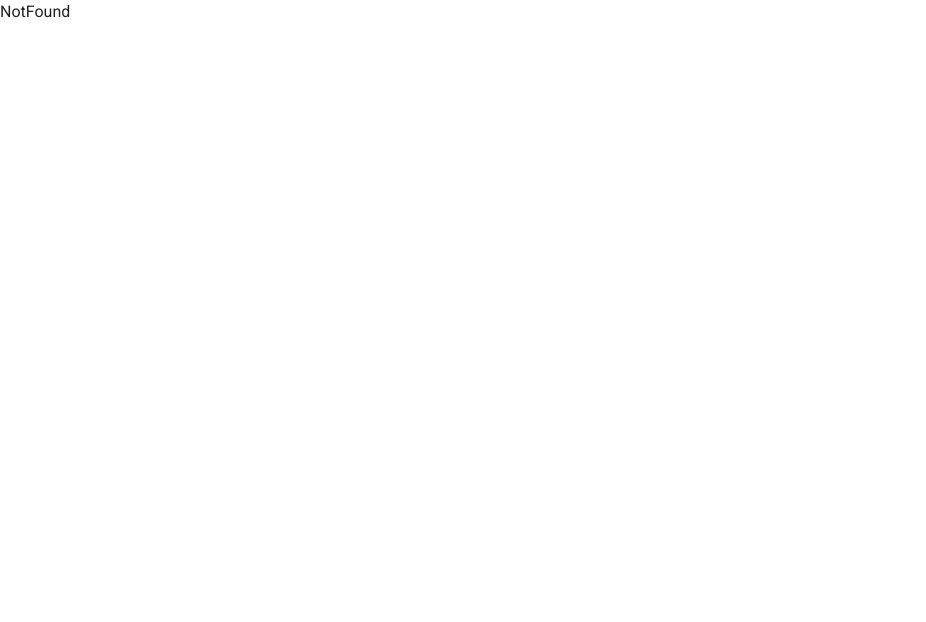
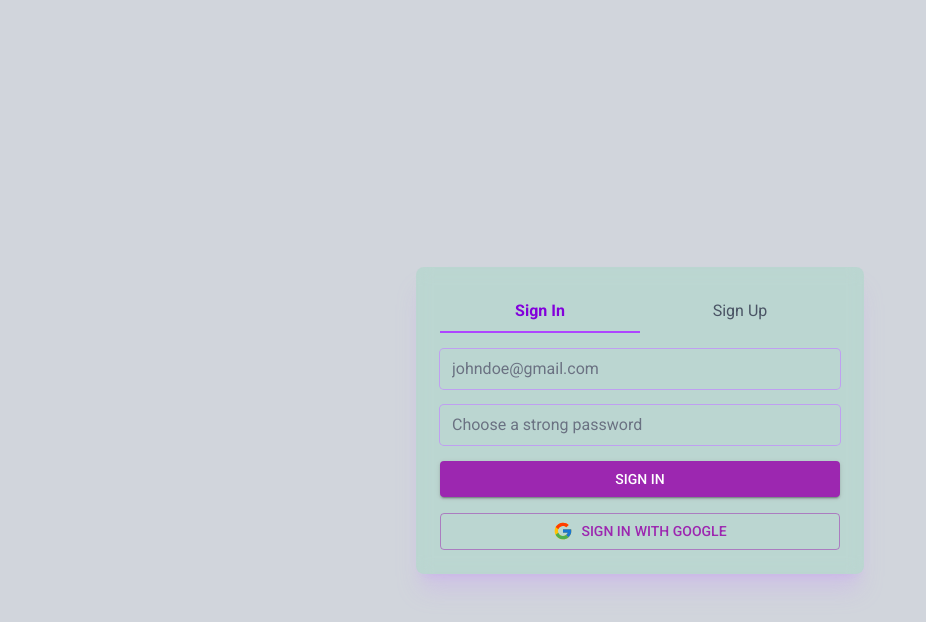
Before and after one commit to dev-mosarof66/AI-TUTOR, a Next.js app: page /auth in a window 1280 px wide. Before the commit this address had no page. Shown: the top 622 px of the page, without its empty margins (0-926 px from the left). Built offline with nearby package versions, Linux system fonts and the light colour scheme; what @mui/material-nextjs would draw is missing.

Commit message:
login and signup added

```diff
--- a/package.json
+++ b/package.json
@@ -30,6 +30,7 @@
     "mongoose": "^8.16.5",
     "multer": "^2.0.2",
     "next": "15.4.2",
+    "next-auth": "^4.24.11",
     "next-cloudinary": "^6.16.0",
     "next-video": "^2.2.1",
     "react": "19.1.0",
--- /dev/null
+++ b/src/app/api/auth/[...nextauth]/route.ts
@@ -0,0 +1,9 @@
+import NextAuth from 'next-auth'
+
+export default NextAuth({
+    callbacks: {
+        session({ session, token, user }) {
+            return session
+        }
+    }
+})
--- /dev/null
+++ b/src/app/auth/layout.tsx
@@ -0,0 +1,16 @@
+"use client";
+import React, { useEffect } from "react";
+import { useAppDispatch } from "../hooks";
+import { changeTheme } from "@/features/theme/themeSlice";
+
+const AuthLaout = ({ children }: { children: React.ReactNode }) => {
+  const dispatch = useAppDispatch();
+  useEffect(() => {
+    const load = localStorage.getItem("p_xyz");
+    const theme = load ? JSON.parse(load) : null;
+    dispatch(changeTheme(theme));
+  }, [dispatch]);
+  return <div>{children}</div>;
+};
+
+export default AuthLaout;
--- /dev/null
+++ b/src/app/auth/page.tsx
@@ -0,0 +1,142 @@
+"use client";
+import React, { useState } from "react";
+import { useAppSelector } from "../hooks";
+import { Button } from "@mui/material";
+import { FcGoogle } from "react-icons/fc";
+
+const AuthForm = () => {
+  const isDarkMode = useAppSelector((state) => state.theme.theme);
+  const [activeTab, setActiveTab] = useState<"signin" | "signup">("signin");
+  const [email, setEmail] = useState("");
+  const [password, setPassword] = useState("");
+  const [loading, setLoading] = useState(false);
+  const [error, setError] = useState("");
+
+  // const handleSubmit = async (e: React.FormEvent) => {
+  //   e.preventDefault();
+  //   setError("");
+  //   setLoading(true);
+  //   try {
+  //     if (activeTab === "signin") {
+  //       await signInWithEmailAndPassword(auth, email, password);
+  //     } else {
+  //       await createUserWithEmailAndPassword(auth, email, password);
+  //     }
+  //   } catch (err: any) {
+  //     setError(err.message);
+  //   } finally {
+  //     setLoading(false);
+  //   }
+  // };
+
+  // const handleGoogleLogin = async () => {
+  //   try {
+  //     setLoading(true);
+  //     await signInWithPopup(auth, googleProvider);
+  //   } catch (err: any) {
+  //     setError(err.message);
+  //   } finally {
+  //     setLoading(false);
+  //   }
+  // };
+
+  return (
+    <div
+      className={`w-full h-screen flex items-center justify-center ${
+        isDarkMode ? "bg-gray-800" : "bg-gray-300"
+      }`}
+    >
+      <div className="w-[90%] max-w-md mx-auto mt-10 p-6 bg-green-400/10 rounded-lg shadow-xl shadow-purple-400/20 backdrop-blur-sm">
+        <div className="flex mb-4">
+          <div
+            onClick={() => setActiveTab("signin")}
+            className={`flex-1 py-2 text-center border-b-2 ${
+              activeTab === "signin"
+                ? "border-purple-500 font-bold text-purple-700"
+                : `border-transparent ${
+                    isDarkMode ? " text-gray-300" : " text-gray-600"
+                  }`
+            } hover:bg-purple-500/20 active:bg-purple-500/30 cursor-pointer transition duration-300 delay-75`}
+          >
+            Sign In
+          </div>
+          <div
+            onClick={() => setActiveTab("signup")}
+            className={`flex-1 py-2 text-center border-b-2 ${
+              activeTab === "signup"
+                ? "border-purple-500 font-bold text-purple-700"
+                : `border-transparent ${
+                    isDarkMode ? " text-gray-300" : " text-gray-600"
+                  }`
+            } hover:bg-purple-500/20 active:bg-purple-500/30 cursor-pointer transition duration-300 delay-75`}
+          >
+            Sign Up
+          </div>
+        </div>
+
+        <form className="space-y-4">
+          {error && <p className="text-red-500 text-sm">{error}</p>}
+
+          <input
+            type="email"
+            placeholder="johndoe@gmail.com"
+            className={`w-full px-3 py-2 border-none outline-none ring ${
+              isDarkMode
+                ? "ring-purple-300/30 placeholder:text-gray-400 text-gray-400"
+                : "ring-purple-400/60 placeholder:text-gray-500 text-gray-700"
+            } focus:ring-purple-500 rounded `}
+            value={email}
+            onChange={(e) => setEmail(e.target.value)}
+            required
+          />
+
+          <input
+            type="password"
+            placeholder="Choose a strong password"
+            className={`w-full px-3 py-2 border-none outline-none ring ${
+              isDarkMode
+                ? "ring-purple-300/30 placeholder:text-gray-400 text-gray-400"
+                : "ring-purple-400/60 placeholder:text-gray-500 text-gray-700"
+            } focus:ring-purple-500 rounded `}
+            value={password}
+            onChange={(e) => setPassword(e.target.value)}
+            required
+          />
+
+          <Button
+            type="submit"
+            disabled={loading}
+            variant="contained"
+            color="secondary"
+            className="w-full"
+          >
+            {loading
+              ? "Processing..."
+              : activeTab === "signin"
+              ? "Sign In"
+              : "Sign Up"}
+          </Button>
+        </form>
+
+        <div className="mt-4">
+          <Button
+            variant="outlined"
+            disabled={loading}
+            color="secondary"
+            className="w-full border flex items-center justify-center gap-2 py-2 rounded hover:bg-gray-100"
+          >
+            <>
+              <FcGoogle size={20} />
+              <span className="flex items-center gap-1">
+                {activeTab === "signin" ? "Sign in" : "Sign up"}{" "}
+                <span className="hidden sm:block"> with Google</span>
+              </span>
+            </>
+          </Button>
+        </div>
+      </div>
+    </div>
+  );
+};
+
+export default AuthForm;
--- a/src/app/join/page.tsx
+++ /dev/null
@@ -1,9 +0,0 @@
-import React from 'react'
-
-const page = () => {
-  return (
-    <div>Join page</div>
-  )
-}
-
-export default page
--- a/src/components/custom/FloatSidebar.tsx
+++ b/src/components/custom/FloatSidebar.tsx
@@ -1,11 +1,13 @@
 "use client";
-import React, {  useState } from "react";
-import {  IconButton } from "@mui/material";
+import React, { useState } from "react";
+import { Button, IconButton } from "@mui/material";
 import "../../css/sidebar.css";
 import { useRouter } from "next/navigation";
 import { FaBars } from "react-icons/fa6";
 import { FaStar, FaFire } from "react-icons/fa";
 import { MdHome } from "react-icons/md";
+import { useAppSelector } from "@/app/hooks";
+import { LuArrowBigUpDash, LuLogIn } from "react-icons/lu";
 
 const Items = [
   {
@@ -29,9 +31,10 @@ const Items = [
 ];
 const FloatSidebar = () => {
   const router = useRouter();
-  // const isDarkMode = useAppSelector((state) => state.theme.theme);
+  const isDarkMode = useAppSelector((state) => state.theme.theme);
   const [isOpen, setIsOpen] = useState(false);
   const [activeTab, setActiveTab] = useState(1);
+  const user = false;
 
   return (
     <div className="block md:hidden">
@@ -40,7 +43,9 @@ const FloatSidebar = () => {
       </IconButton>
       <div className="w-full  fixed left-0 top-14 z-50 backdrop-blur-2xl">
         <div
-          className={`w-[90%] mx-auto flex flex-col gap-2 items-center justify-center text-gray-300`}
+          className={`w-[90%] mx-auto flex flex-col gap-2 items-center justify-center ${
+            isDarkMode ? "text-gray-300" : " text-gray-600"
+          }`}
         >
           {Items.map((Item) => (
             <>
@@ -50,7 +55,7 @@ const FloatSidebar = () => {
                   onClick={() => {
                     setActiveTab(Item.id);
                     router.push(Item.link);
-                    setIsOpen(false)
+                    setIsOpen(false);
                   }}
                   className={`w-full flex items-center justify-center gap-2 py-2 px-4 ${
                     activeTab === Item.id
@@ -64,7 +69,48 @@ const FloatSidebar = () => {
             </>
           ))}
         </div>
-        <div className="w-full h-[1px] my-4 bg-gray-600/50"></div>
+        {isOpen && (
+          <div>
+            <div className="w-full h-[1px] my-4 bg-gray-600/50"></div>
+
+            <div className="w-full backdrop-blur-3xl pb-4">
+              <div className="w-full flex flex-col items-center justify-center gap-3">
+                <div className="w-full flex items-center justify-center">
+                  <Button
+                    component="label"
+                    className={`${isOpen ? "w-[80%]" : "px-2"}`}
+                    role={undefined}
+                    variant="outlined"
+                    tabIndex={-1}
+                    startIcon={<LuArrowBigUpDash />}
+                  >
+                    <p className={`${isOpen ? "block" : "hidden"}`}>UPGRADE</p>
+                  </Button>
+                </div>
+                <div className="w-full flex items-center justify-center">
+                  {user ? (
+                    <div></div>
+                  ) : (
+                    <Button
+                      onClick={() => router.push("/auth")}
+                      component="label"
+                      className={`${isOpen ? "w-[80%]" : "px-2"}`}
+                      role={undefined}
+                      variant="contained"
+                      tabIndex={-1}
+                      startIcon={<LuLogIn />}
+                    >
+                      <p className={`${isOpen ? "block" : "hidden"}`}>
+                        {" "}
+                        Join Now
+                      </p>
+                    </Button>
+                  )}
+                </div>
+              </div>
+            </div>
+          </div>
+        )}
       </div>
     </div>
   );
--- a/src/components/custom/sidebar.tsx
+++ b/src/components/custom/sidebar.tsx
@@ -102,7 +102,7 @@ const Sidebar: React.FC<SidebarProps> = ({
             }`}
           >
             {items.map((Item, index) => (
-              <>
+              <div key={index}>
                 {!isOpen ? (
                   <Button
                     variant="text"
@@ -110,7 +110,6 @@ const Sidebar: React.FC<SidebarProps> = ({
                       setActiveTab(Item.id);
                       router.push(Item.link);
                     }}
-                    key={index}
                     className={`w-fit flex items-center  px-0 }hover:bg-gray-500/20 active:bg-gray-500/30 active:scale-95 cursor-pointer transition duration-300 delay-75`}
                   >
                     <Tooltip title={Item.name} arrow placement="right">
@@ -130,7 +129,6 @@ const Sidebar: React.FC<SidebarProps> = ({
                   </Button>
                 ) : (
                   <div
-                    key={index}
                     onClick={() => {
                       setActiveTab(Item.id);
                       router.push(Item.link);
@@ -153,7 +151,7 @@ const Sidebar: React.FC<SidebarProps> = ({
                     <p>{Item.name}</p>
                   </div>
                 )}
-              </>
+              </div>
             ))}
           </div>
           <div className="w-full h-[1px] my-4 bg-gray-600/50"></div>
@@ -179,6 +177,7 @@ const Sidebar: React.FC<SidebarProps> = ({
                 <div></div>
               ) : (
                 <Button
+                  onClick={() => router.push("/auth")}
                   component="label"
                   className={`${isOpen ? "w-[80%]" : "px-2"}`}
                   role={undefined}
```
Also changed, not shown: 1 other file (tests, documents, lock files or other folders).
